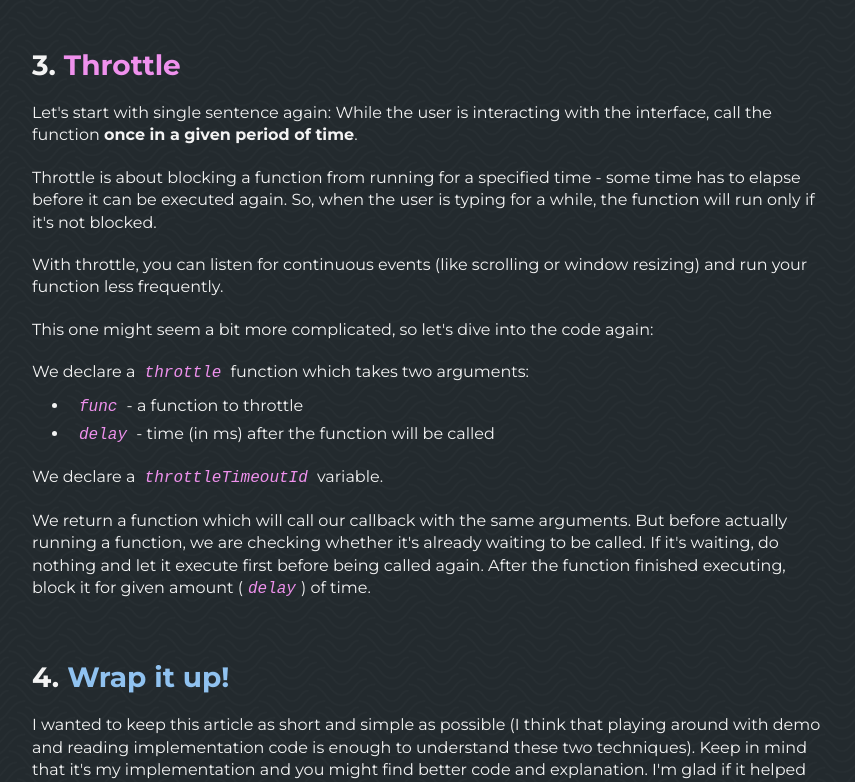
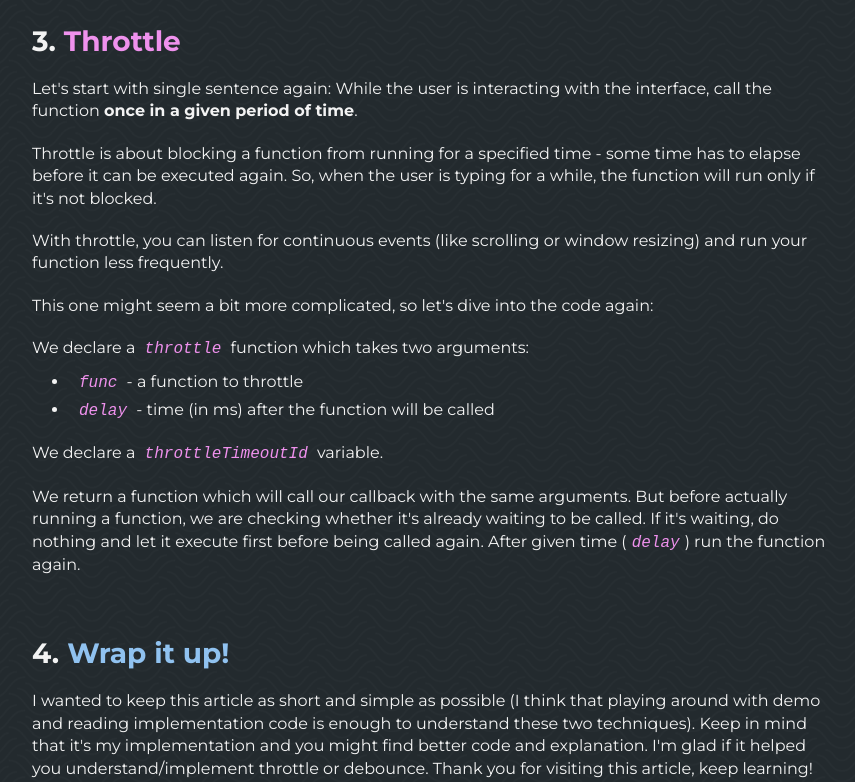
Before and after one commit to PatrykBuniX/debounce-vs-throttle, a Svelte app: page / in a window 1280 px wide. Shown: the part 3589-4371 px from the top of the page, without its empty margins (208-1063 px from the left). Built offline with nearby package versions, Linux system fonts and the light colour scheme.

Commit message:
fix: update throttle

```diff
--- a/src/components/CodeSection.svelte
+++ b/src/components/CodeSection.svelte
@@ -25,9 +25,8 @@
   return function (...args${ts(": T")}) {
     if (throttleTimeoutId) return;
 
+    throttleTimeoutId = setTimeout(() => {
     func(...args);
-
-    throttleTimeoutId = setTimeout(() => {
       throttleTimeoutId = undefined;
     }, delay);
   };
--- a/src/components/ExplanationSection.svelte
+++ b/src/components/ExplanationSection.svelte
@@ -71,7 +71,7 @@
         <li><code>delay</code> - time (in ms) after the function will be called</li>
       </ul>
       <p>We declare a <code>throttleTimeoutId</code> variable.
-      <p>We return a function which will call our callback with the same arguments. But before actually running a function, we are checking whether it's already waiting to be called. If it's waiting, do nothing and let it execute first before being called again. After the function finished executing, block it for given amount (<code>delay</code>) of time.</p>
+      <p>We return a function which will call our callback with the same arguments. But before actually running a function, we are checking whether it's already waiting to be called. If it's waiting, do nothing and let it execute first before being called again. After given time (<code>delay</code>) run the function again.</p>
     </div>
     <h3>4. <span class="lightBlue">Wrap it up!</span></h3>
     <p>
--- a/src/utils.ts
+++ b/src/utils.ts
@@ -7,9 +7,8 @@ export function throttle<T extends any[]>(
   return function (...args: T) {
     if (throttleTimeoutId) return;
 
-    func(...args);
-
     throttleTimeoutId = setTimeout(() => {
+      func(...args);
       throttleTimeoutId = undefined;
     }, delay);
   };
```
